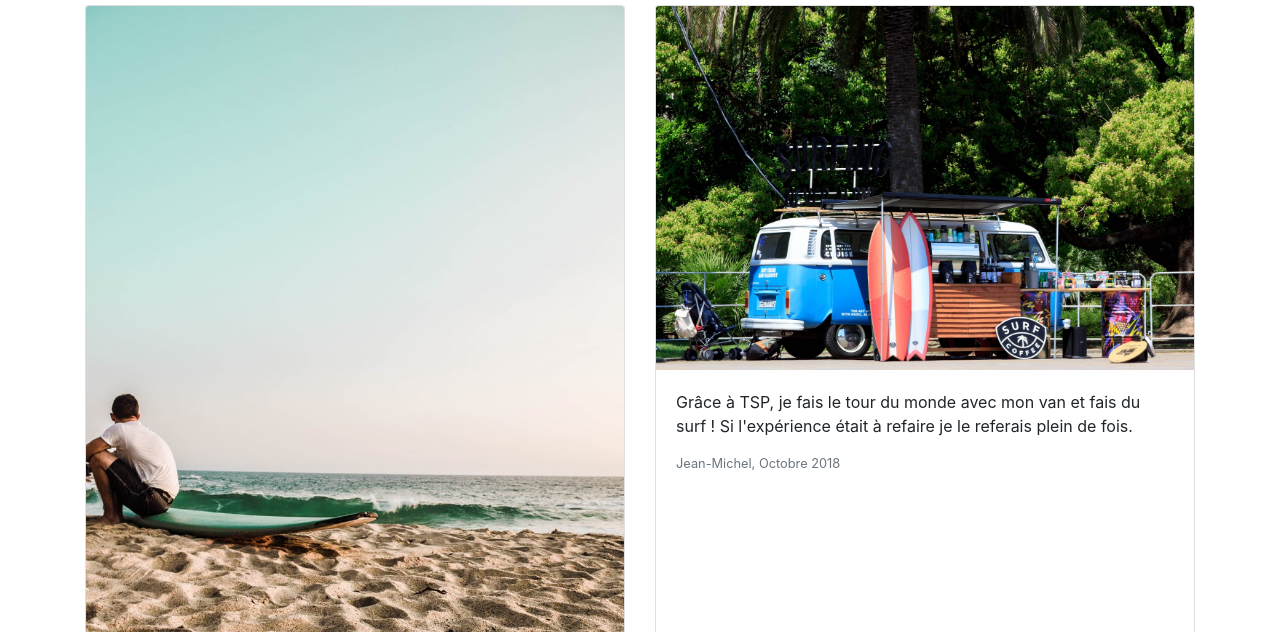
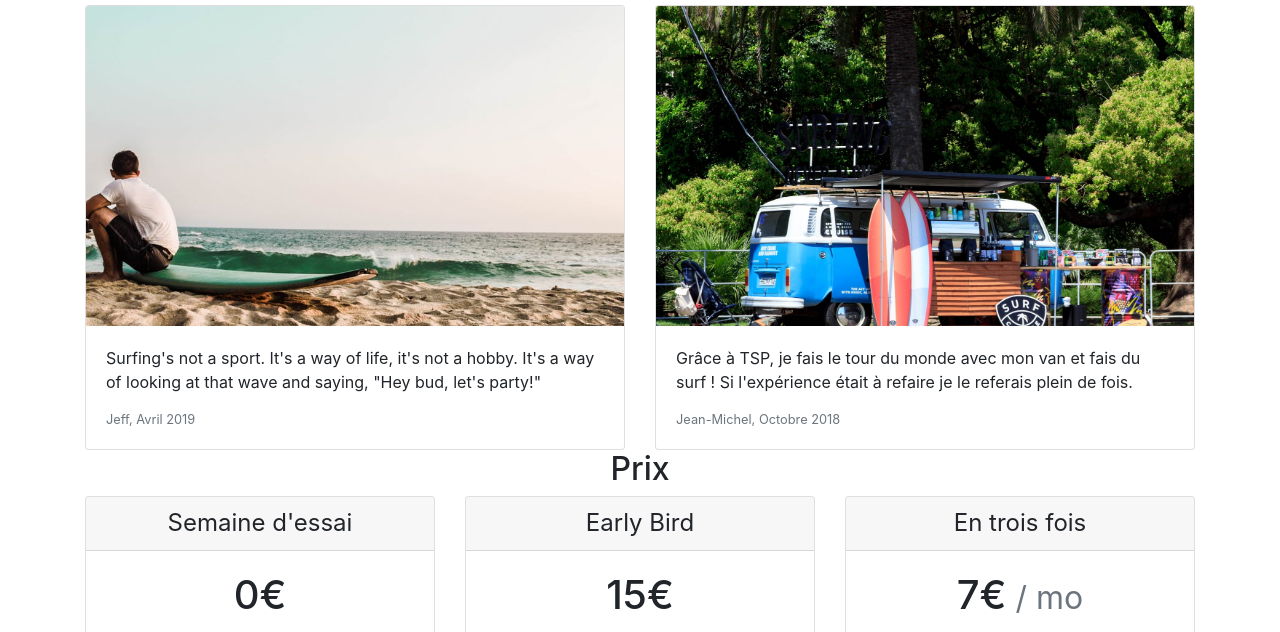
Before and after one commit to lifeae/THP_S0_J4, a plain HTML site: page index.html in a window 1280 px wide. Shown: the part 696-1328 px from the top of the page. Drawn offline with nearby package versions, Linux system fonts and the light colour scheme.

Commit message:
probleme sur les images résolus avec un object-fit:cover;

```diff
--- a/main.css
+++ b/main.css
@@ -6,3 +6,9 @@
   background-repeat: no-repeat;
   height: 50vh;
 }
+
+.card-img-top
+{
+  object-fit: cover;
+  height: 40vh;
+}
```
